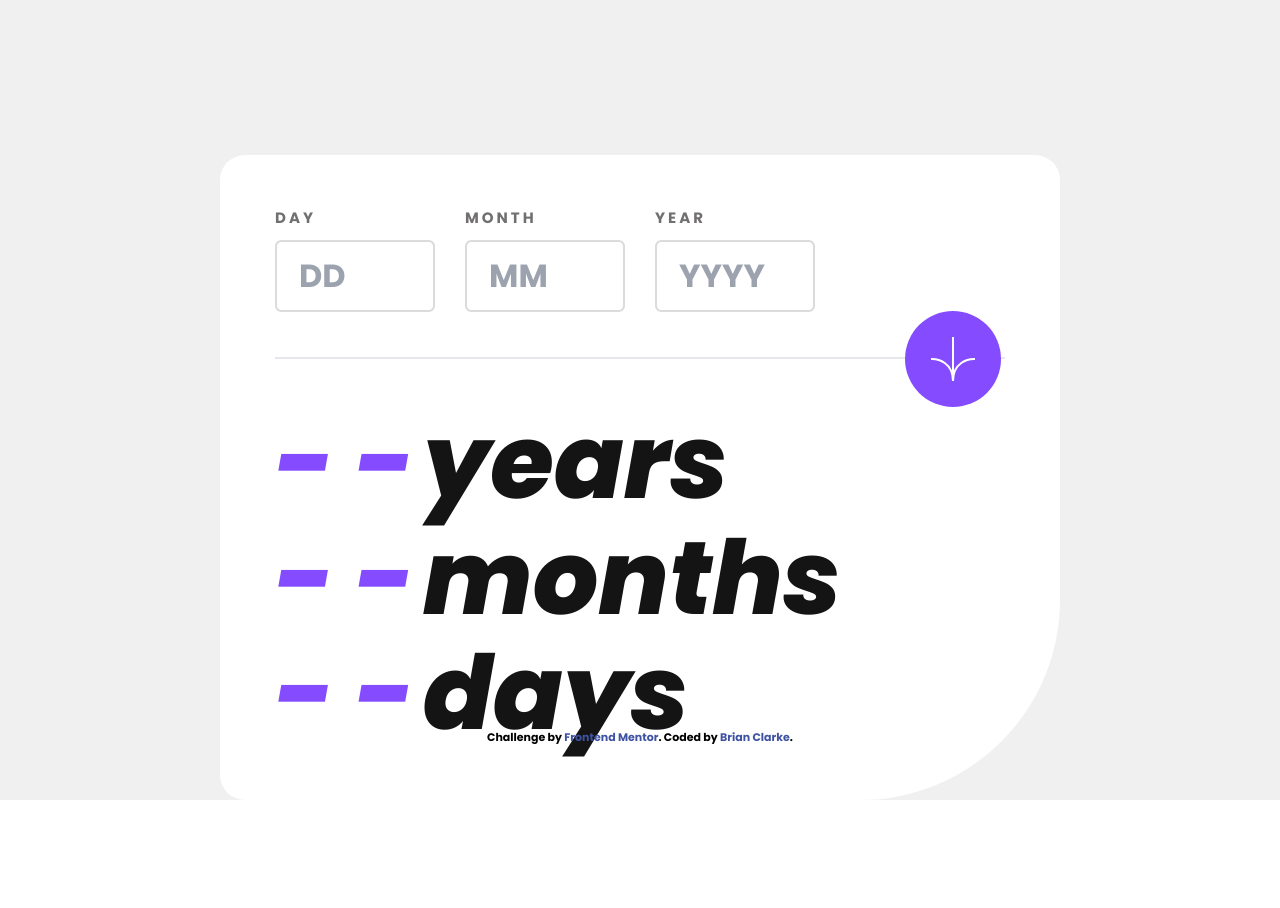
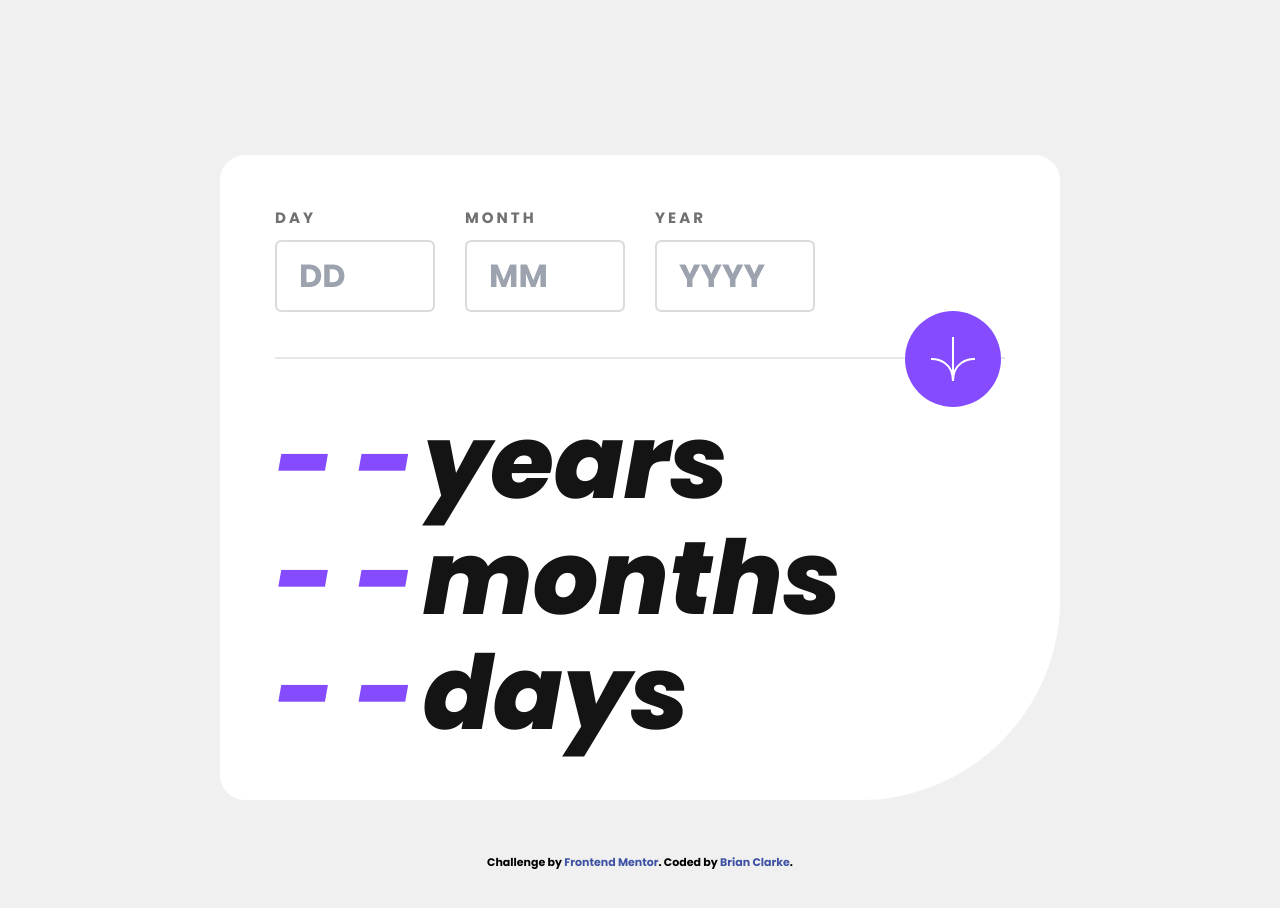
Before and after one commit to clarkeadg/fm-age-calculator-app, a React (Vite) app: page / in a window 1280 px wide. Shown: the top 908 px of the page. Before the commit the page ends 800 px from the top, so only its background shows below. Built offline with nearby package versions, Linux system fonts and the light colour scheme.

Commit message:
fix padding

```diff
--- a/src/App.tsx
+++ b/src/App.tsx
@@ -3,7 +3,7 @@ import AgeCalculator from './components/AgeCalculator/AgeCalculator'
 
 const App = () => {
   return (
-    <main className="relative min-h-screen pt-[115px] md:pt-[155px]">
+    <main className="relative min-h-screen pt-[115px] md:pt-[155px] pb-10">
       <div className="px-2">
         <AgeCalculator/>
       </div>
```
